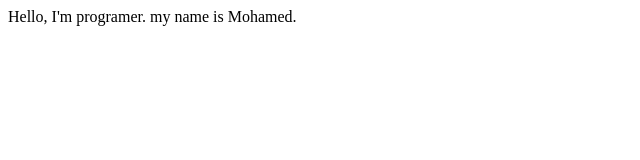
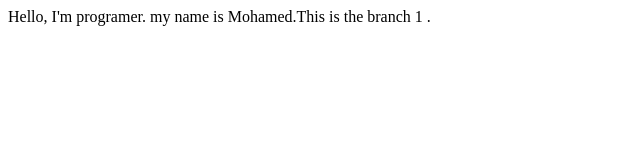
Before and after one commit to fahim182/New_Test_Githup, a plain HTML site: page index.html in a window 1280 px wide. Shown: the whole page, without its empty margins (0-640 px from the left). Drawn offline with Linux system fonts and the light colour scheme.

Commit message:
Add branch1
end barnch1

```diff
--- a/index.html
+++ b/index.html
@@ -1,3 +1,3 @@
 <div>
-    Hello, I'm programer. my name is Mohamed.
+    Hello, I'm programer. my name is Mohamed.This is the branch 1 .
 </div>
```
